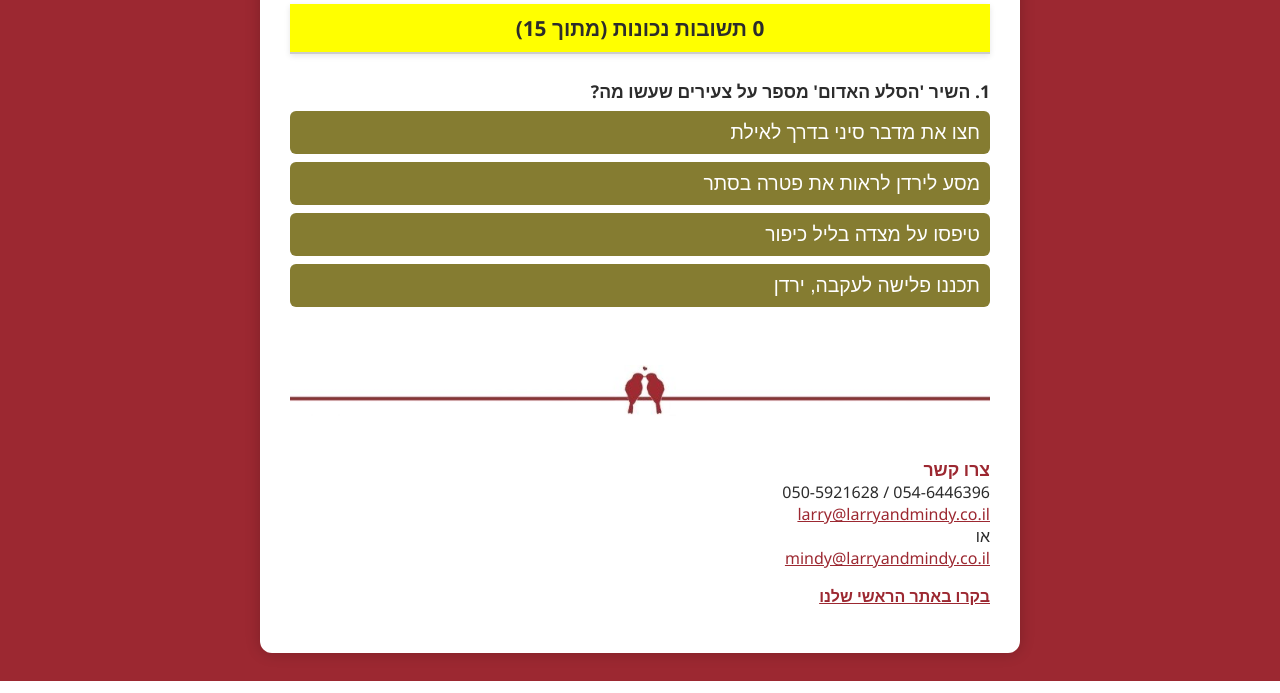
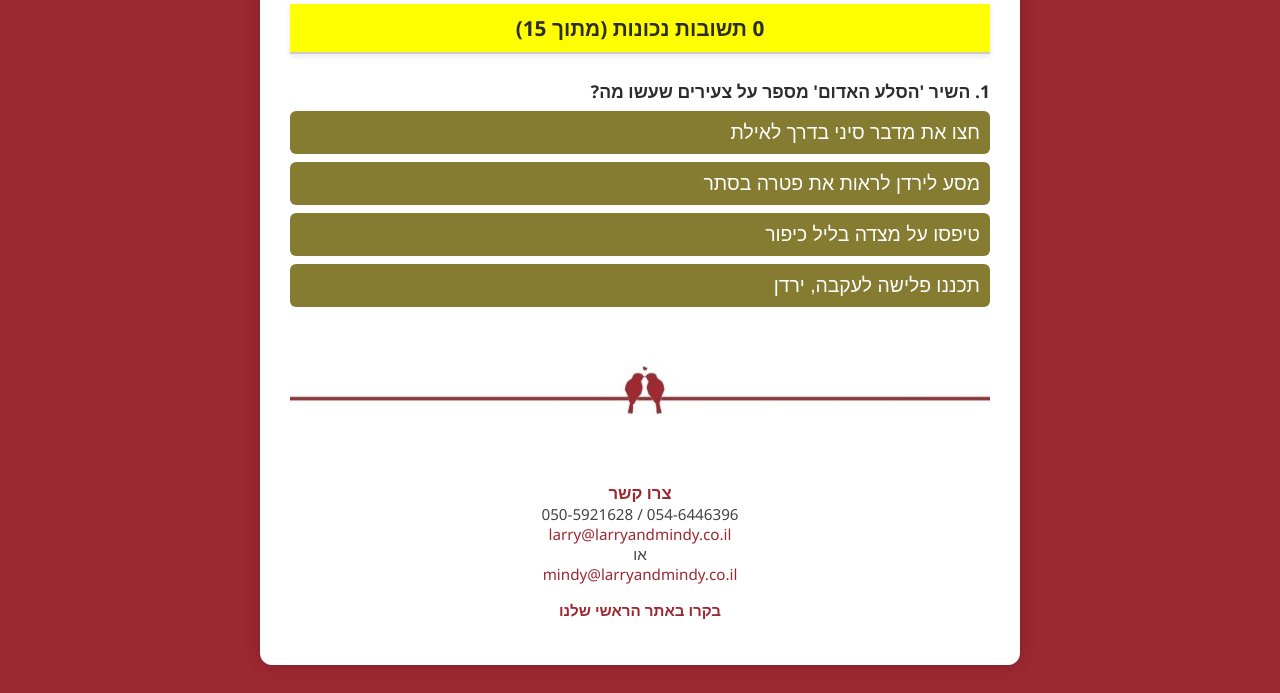
Before and after one commit to LarryMindy/09-2025QH, a plain HTML site: page index.html in a window 1280 px wide. Shown: the part 342-1035 px from the top of the page. Drawn offline with Linux system fonts and the light colour scheme.

Commit message:
Update index.html

```diff
--- a/index.html
+++ b/index.html
@@ -91,6 +91,21 @@
       box-shadow: 0 2px 6px rgba(0,0,0,0.1);
       z-index: 1000;
     }
+ .footer {
+  margin: 40px auto 0;
+  text-align: center;
+  font-size: 0.95em;
+  max-width: 768px;
+  color: #444;
+  direction: rtl;  /* Keep Hebrew text RTL but center it */
+}
+.footer a {
+  color: #9C2831;
+  text-decoration: none;
+}
+.footer a:hover {
+  text-decoration: underline;
+}
     .final-message {
       text-align: center;
       font-size: 1.5em;
```
